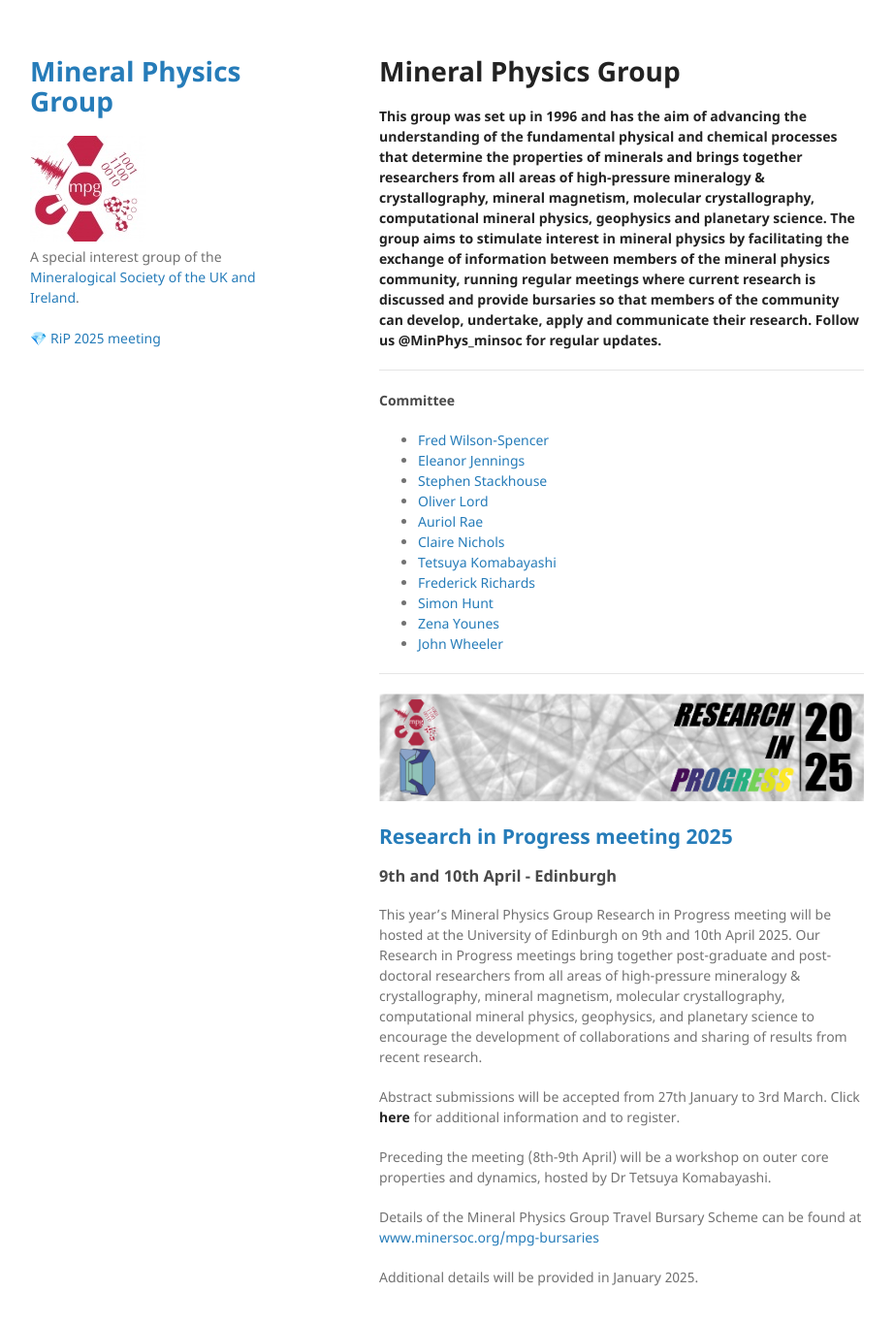
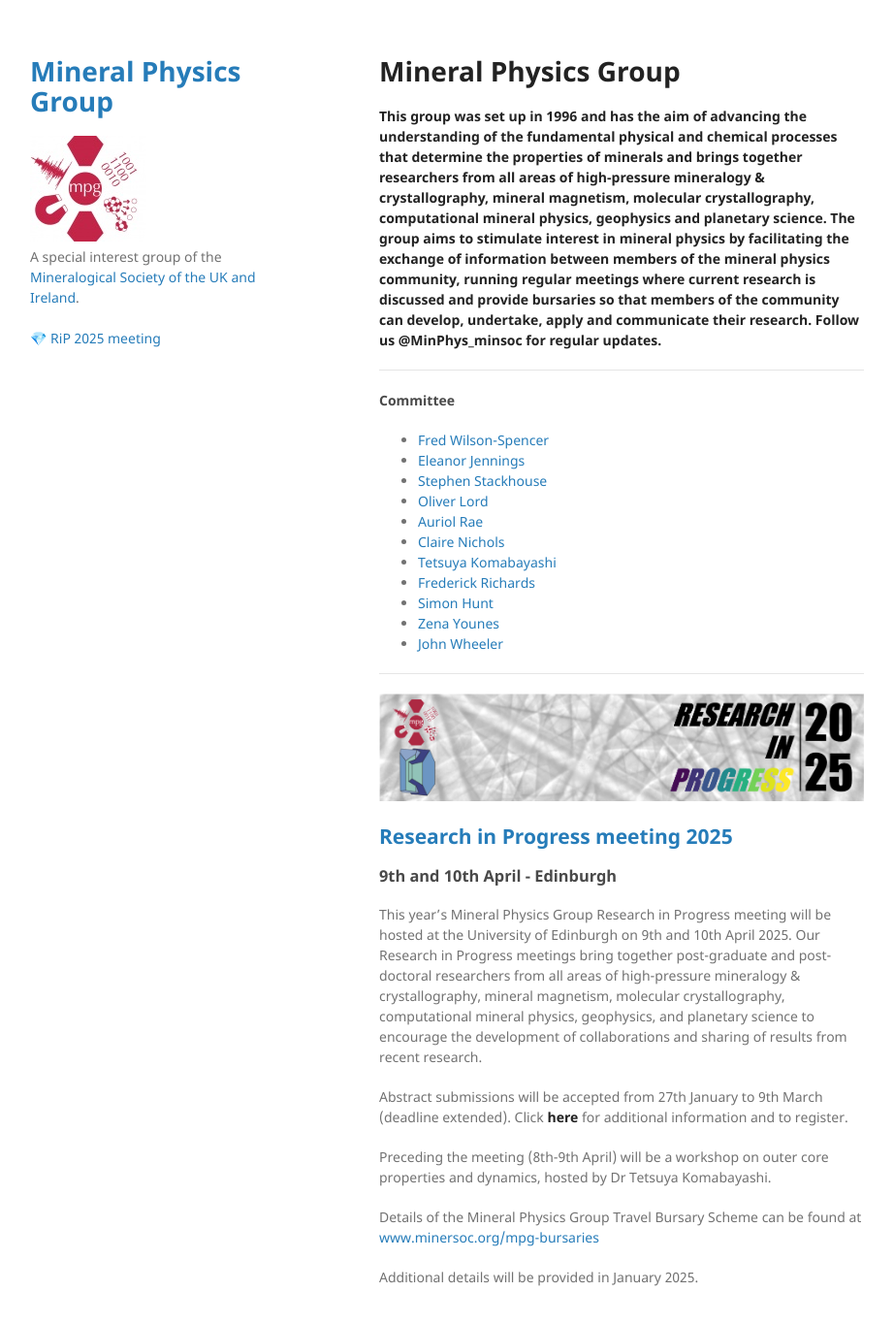
Before and after one commit to MinPhys/MinPhys.github.io, a Jekyll site: the page built from index.md, in a window 1280 px wide and 1397 px high. Shown: the top 1365 px of the window at 97% size, without its empty margins (179-1101 px from the left). Built offline with Jekyll 4.4.1, drawn with Linux system fonts in a browser that asks for light colours; our own code applies the rules of GitHub Pages for plain Markdown files.

Commit message:
Update index.md

```diff
--- a/index.md
+++ b/index.md
@@ -29,7 +29,7 @@
 This year's Mineral Physics Group Research in Progress meeting will be hosted at the University of Edinburgh on 9th and 10th April 2025.
 Our Research in Progress meetings bring together post-graduate and post-doctoral researchers from all areas of high-pressure mineralogy & crystallography, mineral magnetism, molecular crystallography, computational mineral physics, geophysics, and planetary science to encourage the development of collaborations and sharing of results from recent research.
 
-Abstract submissions will be accepted from 27th January to 3rd March.
+Abstract submissions will be accepted from 27th January to 9th March (deadline extended).
 Click [__here__](./RiP_2025/RiP_2025.html) for additional information and to register.
 
 Preceding the meeting (8th-9th April) will be a workshop on outer core properties and dynamics, hosted by Dr Tetsuya Komabayashi.
```
